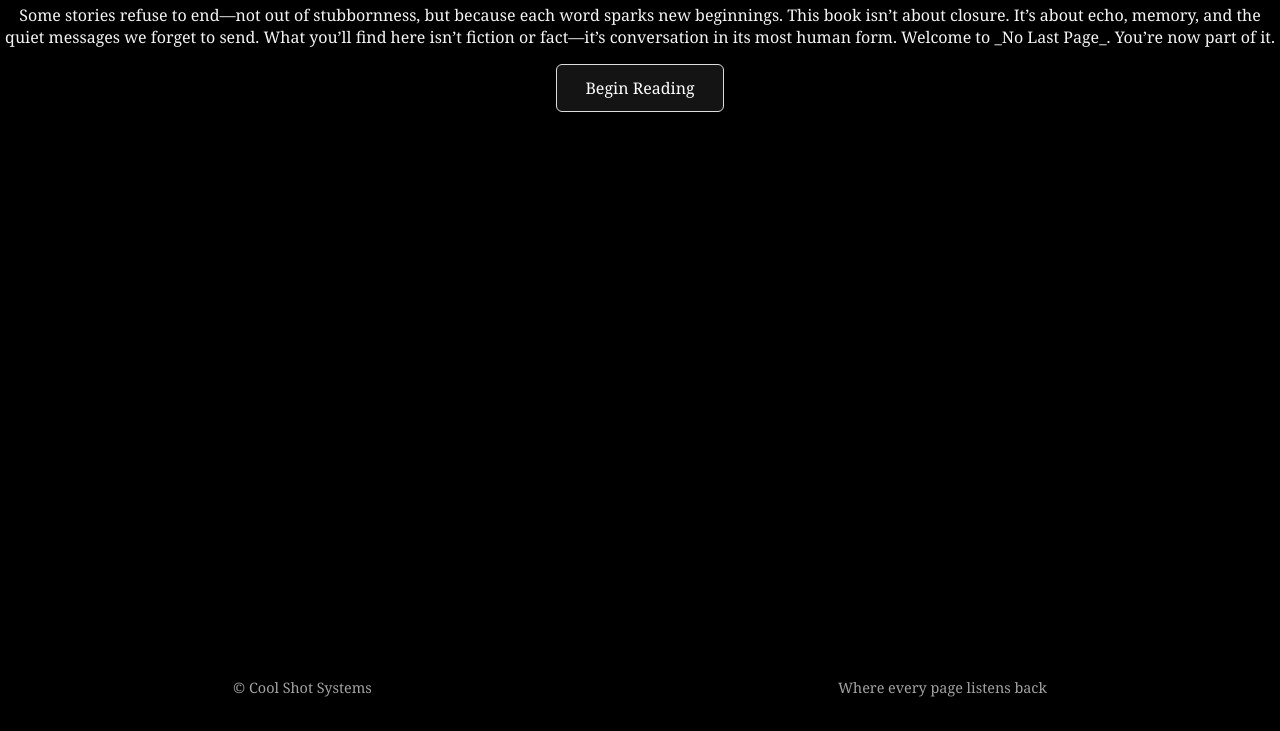
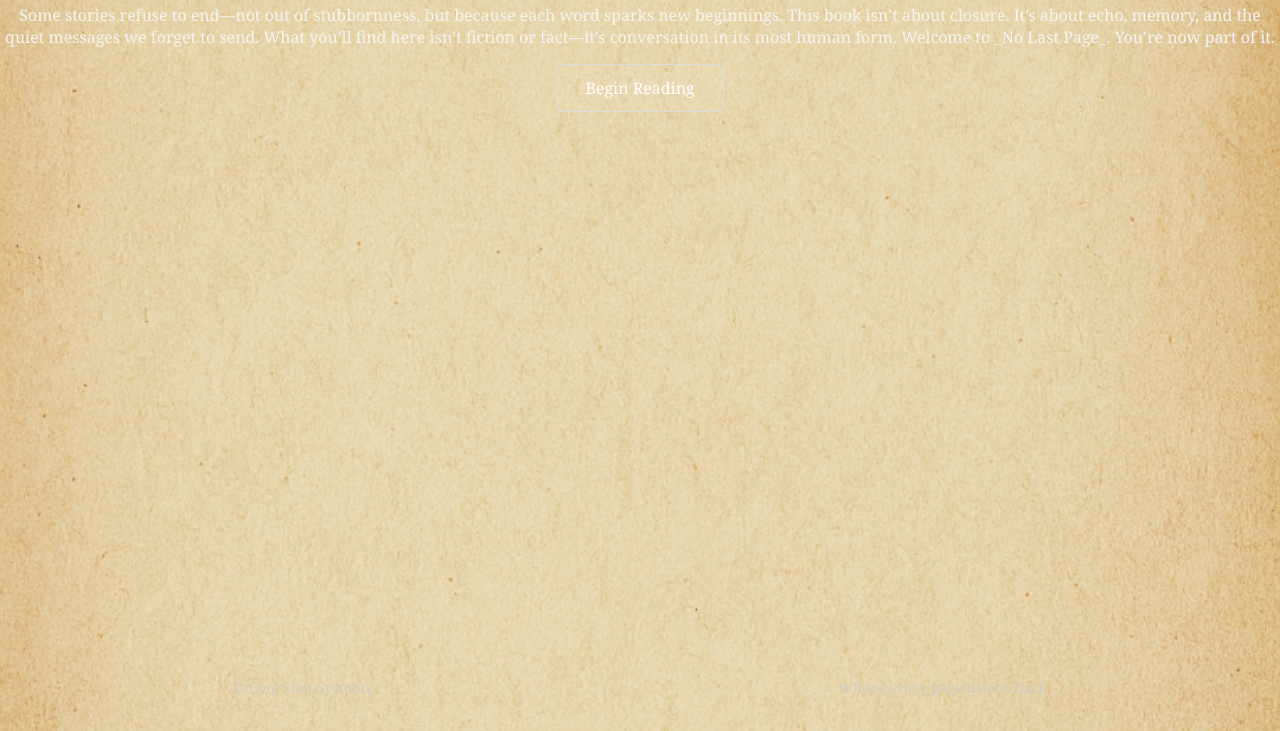
Before and after one commit to RayBen445/no-last-page, a plain HTML site: page preface.html in a window 1280 px wide. Shown: the part 69-800 px from the top of the page. Drawn offline with Linux system fonts and the light colour scheme.

Commit message:
Update preface.html

```diff
--- a/preface.html
+++ b/preface.html
@@ -6,7 +6,7 @@
   <title>Preface – No Last Page</title>
   <link rel="stylesheet" href="css/style.css" />
 </head>
-<body style="background-image: url('assets/images/preface-bg.jpg'); background-size: cover; background-position: center;">
+<body style="background-image: url('assets/images/preface-bg.jpeg'); background-size: cover; background-position: center;">
 
   <div class="preface-container">
     <h2 class="section-title">Preface</h2>
```
